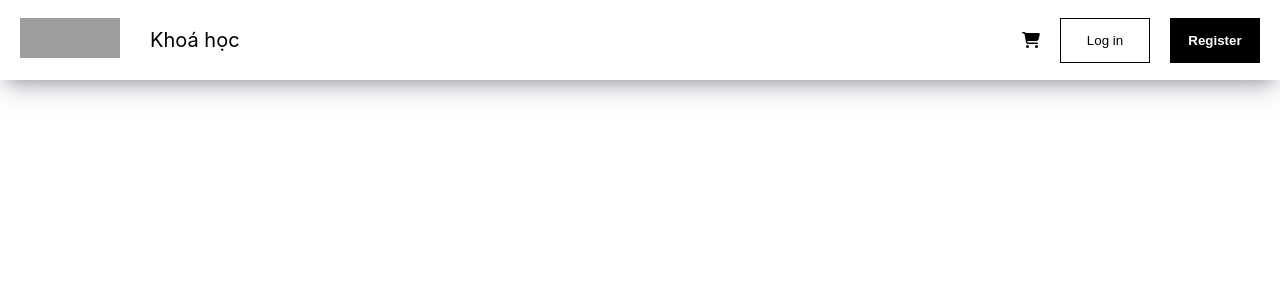
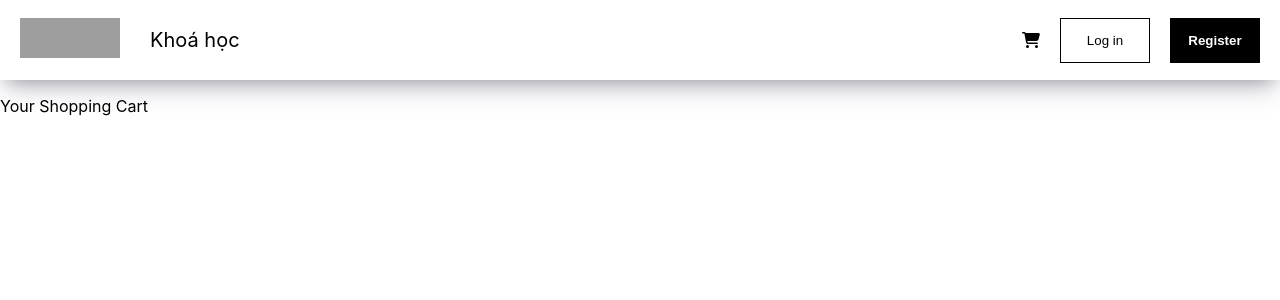
Before and after one commit to bao-nguyenbku/e-commerce, a React (Create React App) app in the folder client/: page /cart in a window 1280 px wide. Shown: the top 300 px of the page. Built offline with nearby package versions, Linux system fonts and the light colour scheme; grey boxes are pictures that could not be loaded.

Commit message:
initial cart page

```diff
--- a/client/src/App.js
+++ b/client/src/App.js
@@ -6,6 +6,7 @@ import NavBar from './components/NavBar/NavBar';
 import Banner from './components/Banner/Banner';
 import Login from './components/Login/Login';
 import CourseDetail from './components/CourseDetail/CourseDetail';
+import Cart from './components/Cart/Cart';
 const App = () => {
   return (
     <div className='wrapper'>
@@ -20,6 +21,7 @@ const App = () => {
             <Courses />
           </>
         }/>
+        <Route path='/cart' element={<Cart />}/>
       </Routes>
       </div>
     </div>
--- /dev/null
+++ b/client/src/components/Cart/Cart.js
@@ -0,0 +1,18 @@
+import React from 'react';
+
+const Cart = () => {
+  return (
+    <div>
+        <p>
+           Your Shopping Cart
+        </p>
+        <div className='item-list'>
+            <div>
+
+            </div>
+        </div>
+    </div>
+  )
+}
+
+export default Cart
--- a/client/src/components/NavBar/NavBar.js
+++ b/client/src/components/NavBar/NavBar.js
@@ -19,7 +19,9 @@ const NavBar = () => {
             </ul>
             <div className={styles['user']}>
                 <span>
-                    <FontAwesomeIcon icon={faShoppingCart} className={styles['cart']}/>
+                    <Link to='/cart'>
+                        <FontAwesomeIcon icon={faShoppingCart} className={styles['cart']}/>
+                    </Link>
                 </span>
                 <Link to='/login'>
                     <button className={`${commonStyles['button']} ${styles['login']}`}>Log in</button>
```
